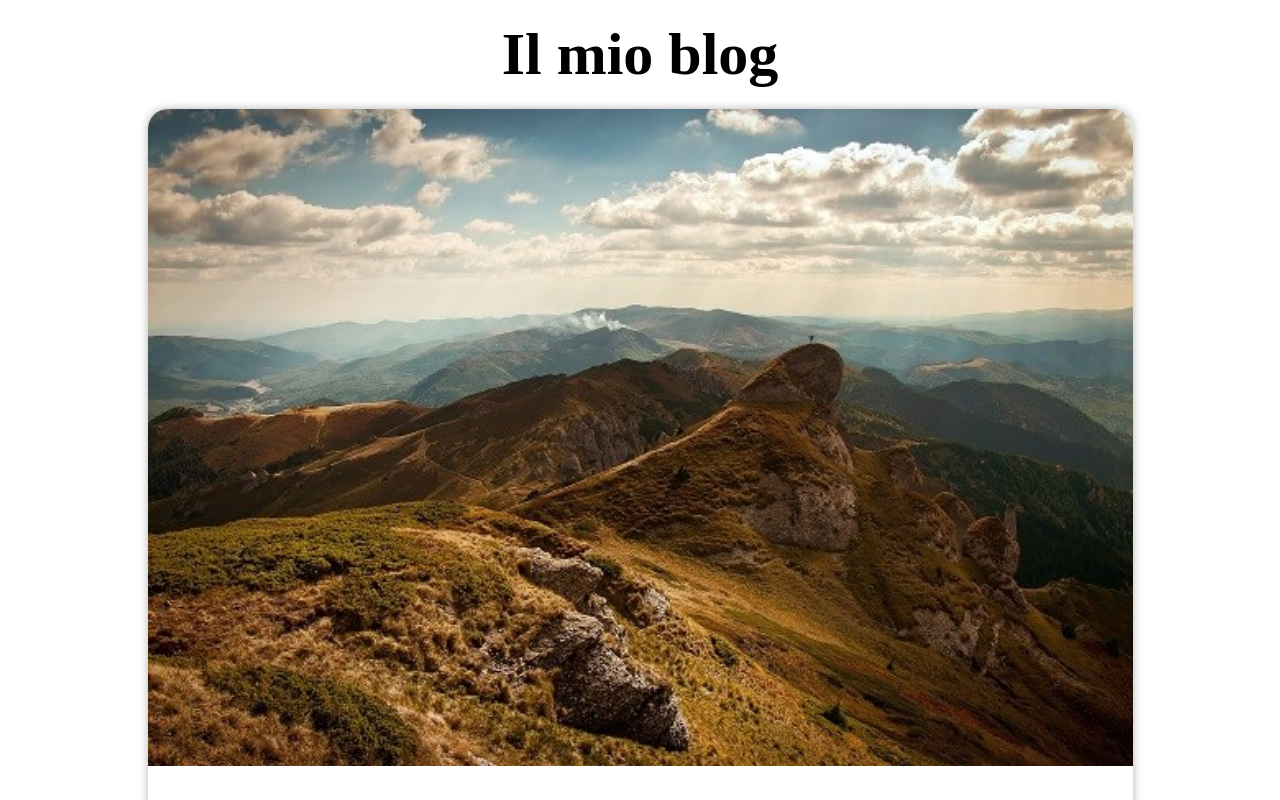
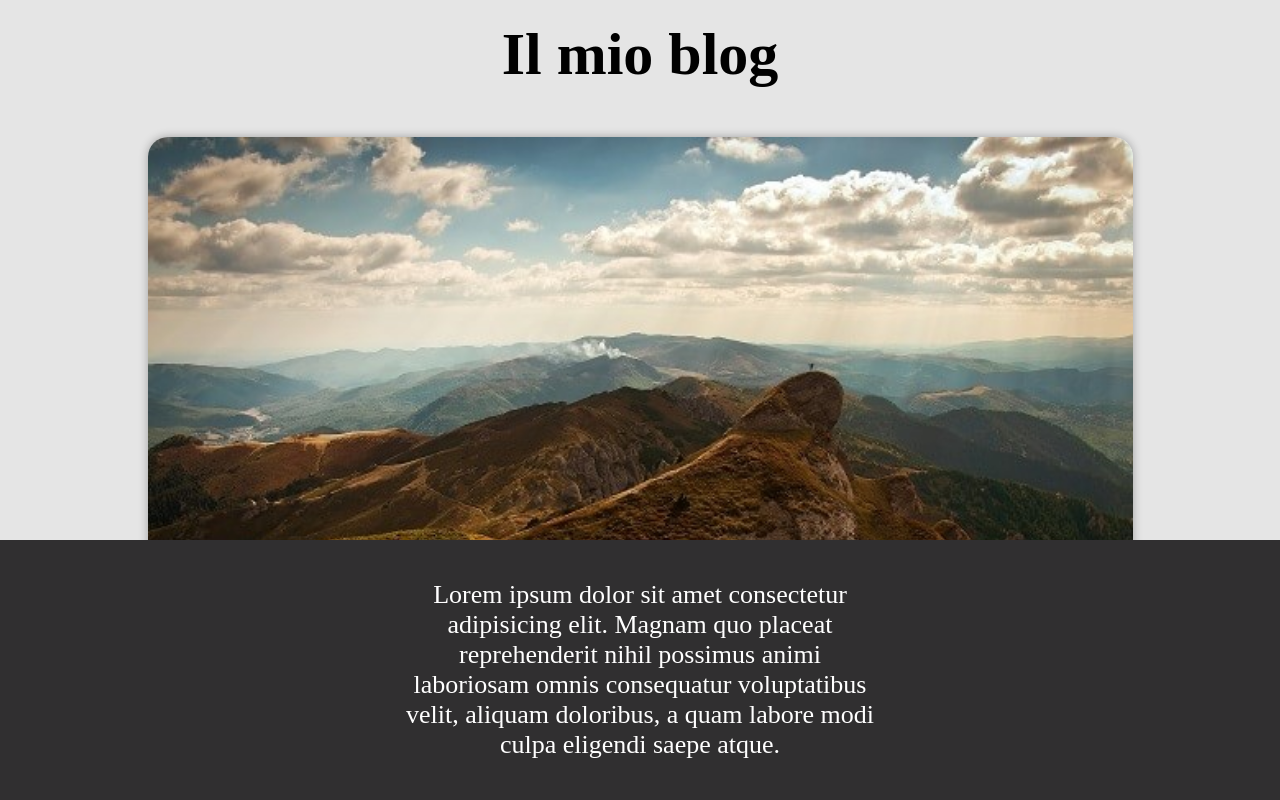
Before and after one commit to gianluca-milesi/react-components, a React (Vite) app: page / in a window 1280 px wide. Shown: the top 800 px of the page. Built offline with nearby package versions, Linux system fonts and the light colour scheme.

Commit message:
ADD: Footer component and style

```diff
--- a/src/App.jsx
+++ b/src/App.jsx
@@ -1,11 +1,13 @@
 import Header from "./layouts/Header/Header.jsx"
 import Main from "./layouts/Main.jsx"
+import Footer from "./layouts/Footer/Footer.jsx"
 
 function App() {
   return (
     <>
       <Header />
       <Main />
+      <Footer />
     </>
   )
 }
--- a/src/index.css
+++ b/src/index.css
@@ -4,6 +4,10 @@
   padding: 0;
   box-sizing: border-box;
   font-size: 26px;
+}
+
+body {
+  background-color: rgb(229, 229, 229);
 }
 
 h1{
--- /dev/null
+++ b/src/layouts/Footer/Footer.jsx
@@ -0,0 +1,10 @@
+import style from "./Footer.module.css"
+function Footer() {
+    return (
+        <footer>
+            <div className={style.info}>Lorem ipsum dolor sit amet consectetur adipisicing elit. Magnam quo placeat reprehenderit nihil possimus animi laboriosam omnis consequatur voluptatibus velit, aliquam doloribus, a quam labore modi culpa eligendi saepe atque.</div>
+        </footer>
+    )
+}
+
+export default Footer
--- /dev/null
+++ b/src/layouts/Footer/Footer.module.css
@@ -0,0 +1,13 @@
+footer {
+    padding: 40px 400px;
+    position: absolute;
+    bottom: 0;
+    left: 0;
+    right: 0;
+    background-color: rgb(48, 47, 48);
+}
+
+.info{
+    color: white;
+    text-align: center;
+}
--- a/src/layouts/Header/Header.module.css
+++ b/src/layouts/Header/Header.module.css
@@ -1,4 +1,5 @@
 header {
     padding: 20px;
     text-align: center;
+    padding-bottom: 48px;
 }
```
